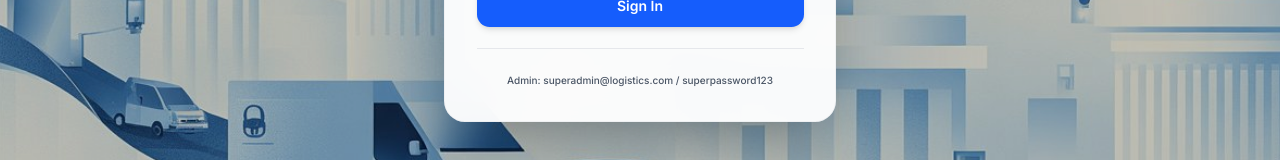
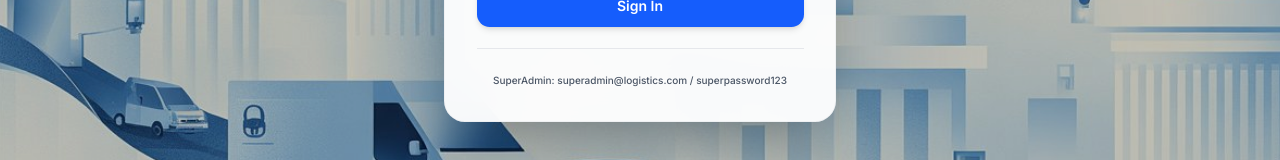
Before and after one commit to thprmk/logisticscourier, a Next.js app: page /login in a window 1280 px wide. Shown: the part 516-676 px from the top of the page. Built offline with nearby package versions, Linux system fonts and the light colour scheme; no server answers.

Commit message:
optimise

```diff
--- a/app/login/page.tsx
+++ b/app/login/page.tsx
@@ -166,7 +166,7 @@ export default function LoginPage() {
               {/* Demo Credentials */}
               <div className="mt-5 sm:mt-6 pt-5 sm:pt-6 border-t border-gray-200">
                 <p className="text-[10px] xs:text-xs text-center text-gray-600 px-2 break-words">
-                Admin: superadmin@logistics.com / superpassword123
+                SuperAdmin: superadmin@logistics.com / superpassword123
               </p>
           </div>
         </div>
```
